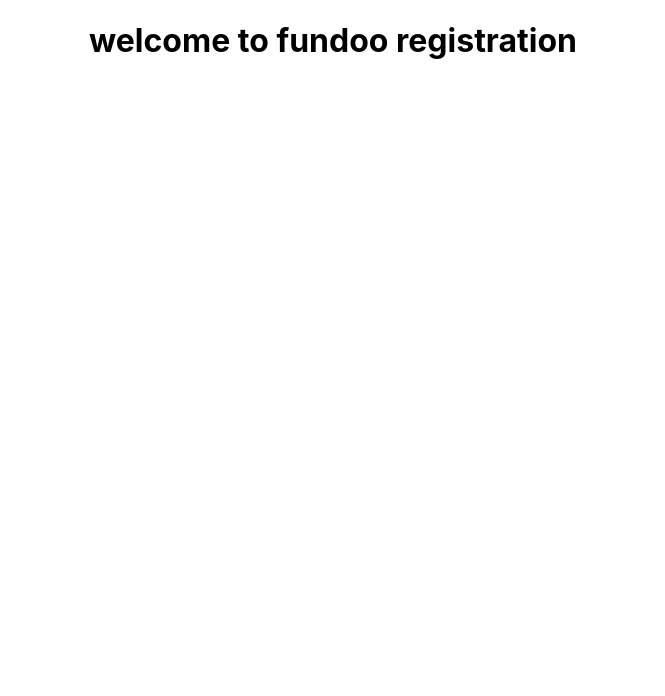
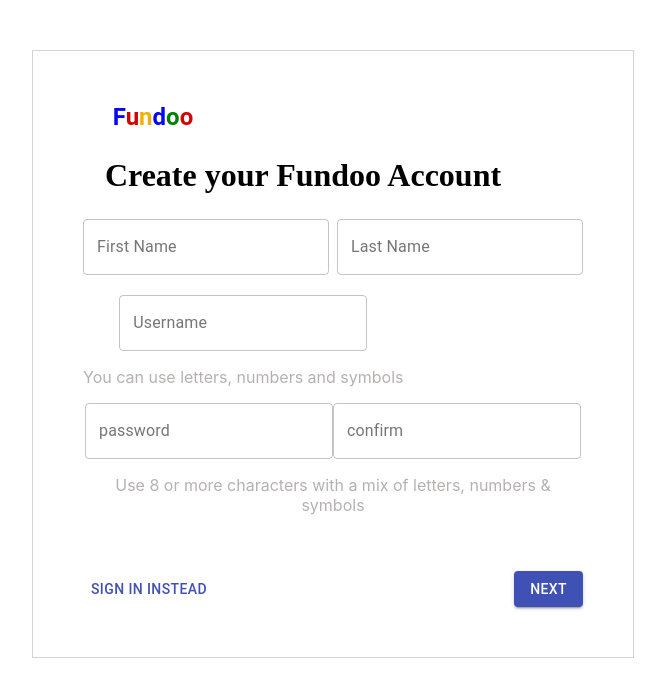
Before and after one commit to shubhamsathe123/Fundoo, a React (Create React App) app: page / in a window 1280 px wide. Shown: the top 696 px of the page, without its empty margins (307-972 px from the left). Built offline with nearby package versions, Linux system fonts and the light colour scheme.

Commit message:
Created registration form using material ui

```diff
--- a/package.json
+++ b/package.json
@@ -3,6 +3,7 @@
   "version": "0.1.0",
   "private": true,
   "dependencies": {
+    "@material-ui/core": "^4.11.2",
     "@testing-library/jest-dom": "^5.11.9",
     "@testing-library/react": "^11.2.3",
     "@testing-library/user-event": "^12.6.0",
--- /dev/null
+++ b/src/RegistrationPage/register.css
@@ -0,0 +1,61 @@
+
+
+.main{
+    display: flex;
+    /* height: 100vh; */
+    padding: 50px;
+    justify-content: center;
+    width: 500px;
+    margin:auto;
+    margin-top: 50px;
+    flex-direction: column;
+    align-items: center;
+    border: 1px solid rgb(212, 212, 212);
+}
+.parent{
+     display: flex;
+}
+.emp{
+    flex-direction: row;
+
+
+}
+.name{
+    padding-inline-end: 8px;
+}
+.header{
+    font-family: webkit-pictograph;
+    line-height: 1.3333;
+    margin-left: -12%;
+
+}
+.title{
+   margin-left: -72%;
+}
+
+
+.button1{
+
+    float: right ;
+    margin-top: 40px !important;
+
+}
+.button2{
+    float: left ;
+    margin-top: 40px !important;
+
+}
+button:hover {
+    transition: 0.5s;
+    transform: scale(1.04);
+}
+
+.email{
+
+    margin-top: 20px;
+    float: left ;
+}
+
+.spanid{
+    color:#b6b1b1;
+}
--- a/src/RegistrationPage/register.jsx
+++ b/src/RegistrationPage/register.jsx
@@ -1,15 +1,63 @@
 import React  from 'react';
+import TextField from '@material-ui/core/TextField';
+import { makeStyles } from '@material-ui/core/styles';
+import Button from '@material-ui/core/Button';
+import Typography from '@material-ui/core/Typography';
 // import ReactDOM, { render } from 'react-dom';
-
+import './register.css'
+// import { FormHelperText, Grid } from '@material-ui/core';
+const useStyles = makeStyles((theme) => ({
+  root: {
+    '& > *': {
+      margin: theme.spacing(5),
+      width: '25ch',
+    },
+  },
+}));
 
 export default class RegisterForm extends React.Component{
 render() {
     return (
-        <div class="my_form">
-             <div>
-                 <h1>welcome to fundoo registration</h1>
+      <div className="main">
+         <div className="title">
+             <Typography component="h1" variant="h5" className="fundooShift">
+                <span style={{ color: "#0606f8"}}><b>F</b></span>
+                <span style={{ color: "#d10303" }}><b>u</b></span>
+                <span style={{ color: "#f0b000" }}><b>n</b></span>
+                <span style={{ color: "#0606f8" }}><b>d</b></span>
+                <span style={{ color: "green" }}><b>o</b></span>
+                <span style={{ color: "#d10303" }}><b>o</b></span>
+           </Typography>
+        </div>
+        <div className="header"><h1> Create your Fundoo Account</h1></div>
+
+        <div className={useStyles.root} noValidate autoComplete="off">
+             <div className="parent">
+                <div className="name">
+                   <TextField id="outlined-basic" label="First Name" variant="outlined" />
+                 </div>
+                <div className="lname">
+                   <TextField id="outlined-basic" label="Last Name" variant="outlined" />
+                </div>
              </div>
+            <div className="email">
+                  <TextField id="outlined-basic" label="Username" variant="outlined" width="500px" />
+                  <p><span class="spanid">You can use letters, numbers and symbols</span></p>
+            </div>
+           <div className="emp">
+              {/* <div className="pwd">     */}
+                  <TextField id="outlined-basic" label="password" variant="outlined" />
+              {/* </div> */}
+              {/* <div className="conf">     */}
+                 <TextField id="outlined-basic" label="confirm" variant="outlined" />
+              {/* <div>  */}
+              <p><span class="spanid">Use 8 or more characters with a mix of letters, numbers & symbols</span></p>
+          </div>
+          <Button className="button1" variant="contained" color="primary">  Next </Button>
+          <Button className="button2" color="primary">Sign in instead</Button>
         </div>
+    </div>
+
     ) ;
 }
 
```
Also changed, not shown: 2 other files (tests, documents, lock files or other folders).
